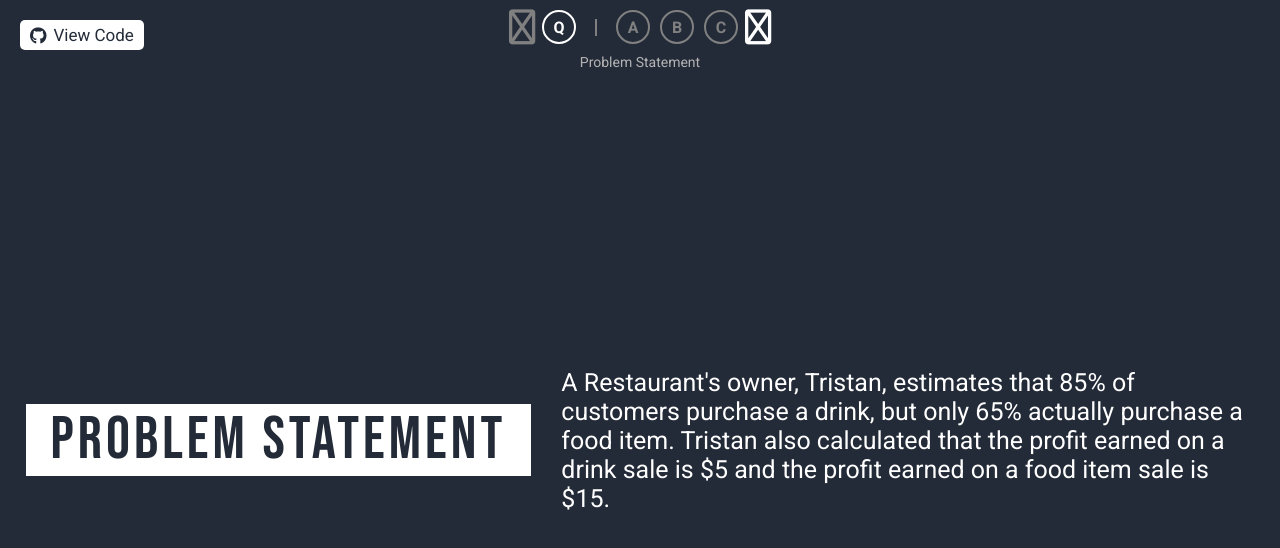
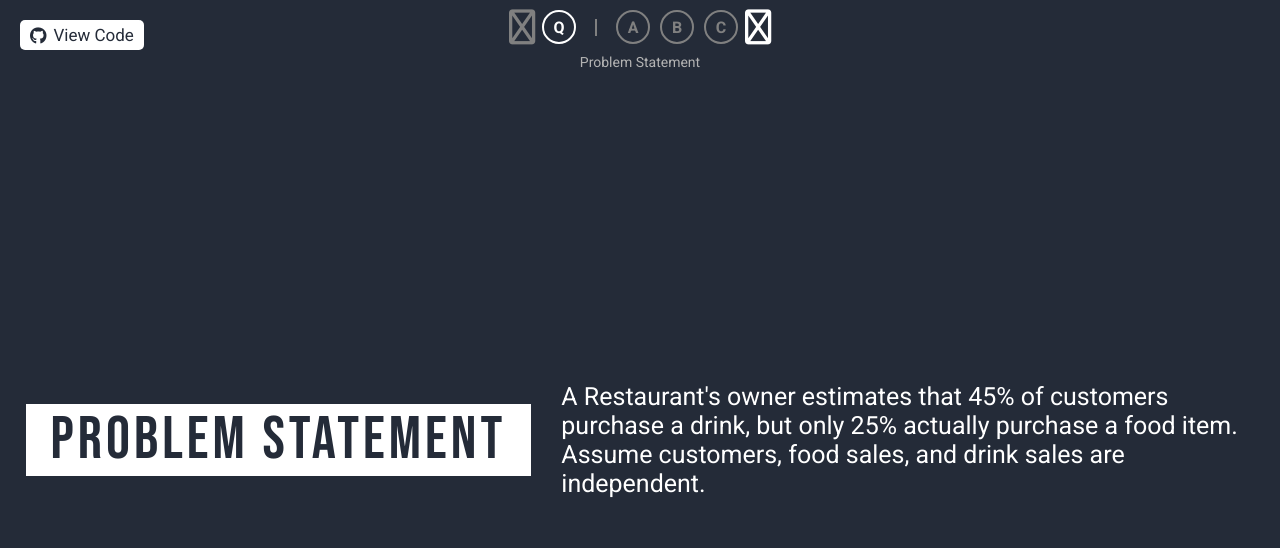
Before and after one commit to joshverd/stats-project, a React app: page / in a window 1280 px wide. Shown: the top 548 px of the page. Built offline with nearby package versions, Linux system fonts and the light colour scheme; a web font is replaced by a local one.

Commit message:
Changed problem statement and questions

```diff
--- a/src/containers/App/App.js
+++ b/src/containers/App/App.js
@@ -17,25 +17,25 @@ const App = props => {
     'question': (
       <ProblemStatement
         title="Problem Statement"
-        text="A Restaurant's owner, Tristan, estimates that 85% of customers purchase a drink, but only 65% actually purchase a food item. Tristan also calculated that the profit earned on a drink sale is $5 and the profit earned on a food item sale is $15."
+        text="A Restaurant's owner estimates that 45% of customers purchase a drink, but only 25% actually purchase a food item. Assume customers, food sales, and drink sales are independent."
       />
     ),
     'questionA': (
       <Tab
         title="Question A"
-        text="What is the probability that the 5th customer to enter the Restaurant orders a drink?"
+        text="What is the probability that the first 5 customers to enter the Restaurant all order a drink?"
       />
     ),
     'questionB': (
       <Tab
         title="Question B"
-        text="What is the probability of the 22nd customer being the first person to order a meal?"
+        text="What is the probability that the 6th customer is the first to order a food item?"
       />
     ),
     'questionC': (
       <Tab
         title="Question C"
-        text="If 150 customers visit the Restaurant in a day, how much money should Tristan expect to profit, total, from food and drink sales?"
+        text="Suppose the probability of a customer buying both a drink AND a food item is 15%. Out of 450 customers, what is the probability that 180 or less leave without purchasing any items?"
       />
     ),
   };
```
Also changed, not shown: 1 other file (tests, documents, lock files or other folders).
